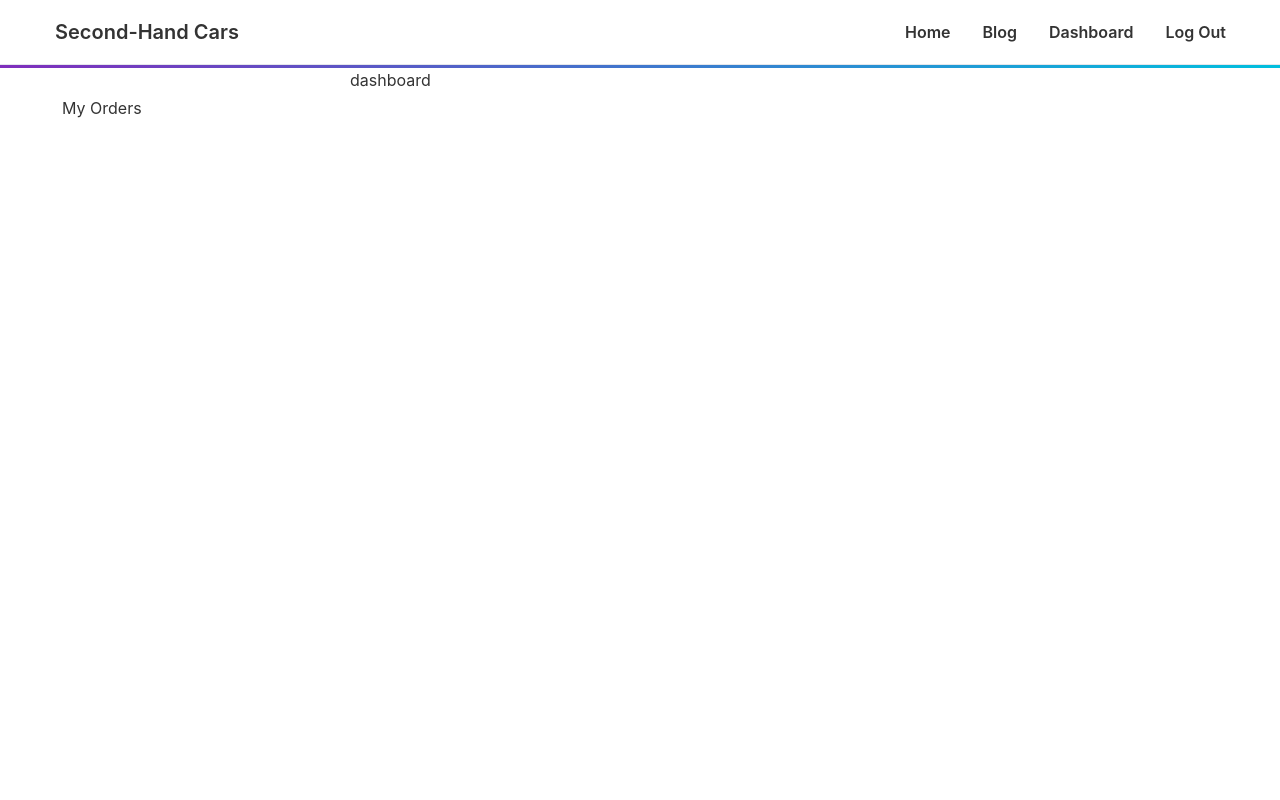
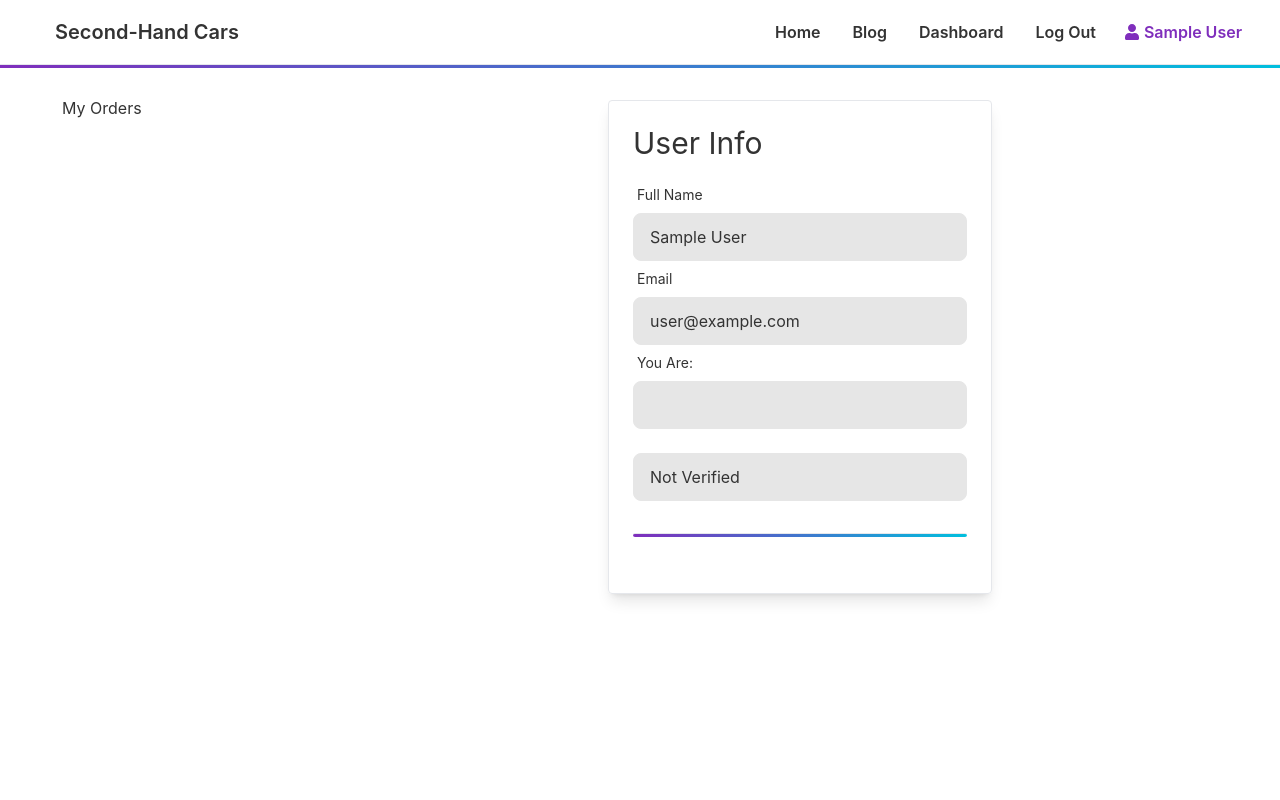
Before and after one commit to shamratPG/second-hand-cars-client, a React (Create React App) app: page /dashboard in a window 1280 px wide. Shown: the top 800 px of the page. Built offline with nearby package versions, Linux system fonts and the light colour scheme; no server answers; sample sign-in values are in the browser's storage.

Commit message:
updated product card

```diff
--- a/src/Components/Header.js
+++ b/src/Components/Header.js
@@ -1,5 +1,6 @@
 import React, { useContext } from 'react';
 import { Link, useLocation } from 'react-router-dom';
+import { FaUser } from 'react-icons/fa';
 import { AuthContext } from '../Context/AuthProvider';
 
 const Header = () => {
@@ -13,6 +14,10 @@ const Header = () => {
                 <>
                     <li className='font-semibold'><Link to='/dashboard'>Dashboard</Link></li>
                     <li className='font-semibold'><Link onClick={userLogOut}>Log Out</Link></li>
+                    <Link className='font-semibold flex items-center text-primary pl-3' to="/dashboard">
+                        <FaUser></FaUser>
+                        <p className='pl-1'>{user.displayName}</p>
+                    </Link>
                 </>
                 :
                 <>
--- a/src/Pages/CategoryPage/ProductCard/ProductCard.js
+++ b/src/Pages/CategoryPage/ProductCard/ProductCard.js
@@ -1,11 +1,16 @@
 import { useQuery } from '@tanstack/react-query';
-import { FaCheckCircle } from 'react-icons/fa';
-import React, { useState } from 'react';
-import Button from '../../../Components/Button';
+import { FaCheckCircle, FaMapMarkerAlt, FaRegCalendarAlt, FaRegClock } from 'react-icons/fa';
+import React from 'react';
 
 const ProductCard = ({ product, setSelectedProduct }) => {
 
-    const { _id, image, carName, sellerLocation, originalPrice, resalePrice, year, postedDate, sellerEmail, description } = product;
+    const { image, sellerLocation, carName, originalPrice, resalePrice, year, postedDate, sellerEmail, description } = product;
+    console.log(product)
+
+    const date = new Date();
+    const yearUsed = date.getFullYear() - year
+
+
 
     const { isLoading, data: sellerData = [] } = useQuery({
         queryKey: ["users", sellerEmail],
@@ -19,18 +24,28 @@ const ProductCard = ({ product, setSelectedProduct }) => {
             <progress className="progress w-56"></progress>
         </div>
     }
-    // picture, name, location, resale price, original price, years of use, the time when it got posted, the seller's name; if the seller is verified, there will be a blue tick next to their name and a Book now button
-
-
 
     return (
-        <div className="grid grid-cols-3 gap-6 border shadow-lg rounded">
-            <div className='col-span-3 md:col-span-1'>
+        <div className="grid grid-cols-5 gap-6 border shadow-lg rounded">
+            <div className='col-span-5 md:col-span-2'>
                 <img className='w-full h-full' src={image} alt="Movie" />
             </div>
-            <div className="col-span-3 md:col-span-2 p-4 h-full relative">
+            <div className="col-span-5 md:col-span-3 p-4 h-full relative">
                 <div>
-                    <h2 className="text-lg font-semibold ">{carName}</h2>
+                    <h2 className="text-lg font-semibold mb-2">{carName}</h2>
+                    <span className="text-sm flex items-center">
+                        <FaMapMarkerAlt className='text-blue-600 pr-1 text-lg'></FaMapMarkerAlt>
+                        {sellerLocation}
+                    </span>
+                    <span className="text-sm flex items-center">
+                        <FaRegClock className='text-blue-600 pr-1 text-lg'></FaRegClock>
+                        {`${yearUsed} Year${yearUsed > 1 ? 's' : ''} Used`}
+                    </span>
+                    <span className="text-sm flex items-center">
+                        <FaRegCalendarAlt className='text-blue-600 pr-1 text-lg'></FaRegCalendarAlt>
+                        {`Posted On: ${postedDate}`}
+                    </span>
+
                     <hr className='h-1 bg-gradient-to-r from-primary to-secondary max-w-xs my-2' />
                 </div>
 
@@ -41,7 +56,9 @@ const ProductCard = ({ product, setSelectedProduct }) => {
                     <p>{description.slice(0, 100)}...</p>
                 </div>
                 <div className='absolute bottom-4 flex items-center'>
-                    <span className='font-semibold text-secondary pr-2'>{sellerData.name}</span>
+                    <span className='font-semibold text-secondary pr-2'>
+                        <span className='text-neutral'>Seller: </span>{sellerData.name}
+                    </span>
                     {
                         sellerData.verified && <FaCheckCircle className='text-blue-600'></FaCheckCircle>
                     }
--- a/src/Pages/Dashboard/Dashboard.js
+++ b/src/Pages/Dashboard/Dashboard.js
@@ -1,9 +1,54 @@
-import React from 'react';
+import React, { useContext, useEffect, useState } from 'react';
+import { AuthContext } from '../../Context/AuthProvider';
 
 const Dashboard = () => {
+    const { user } = useContext(AuthContext);
+
+    const [userDbInfo, setUserDbInfo] = useState({})
+
+    useEffect(() => {
+        fetch(`http://localhost:5000/users/${user.email}`)
+            .then(res => res.json())
+            .then((data) => {
+                setUserDbInfo(data);
+            })
+    }, [user.email])
+    console.log(userDbInfo)
+
     return (
-        <div>
-            dashboard
+
+        <div className='flex justify-center items-center container mx-auto max-w-sm'>
+            <form className='w-full border border-1 p-6 shadow-lg rounded my-8'>
+                <h2 className="text-3xl mb-4">User Info</h2>
+                <div className="form-control w-full">
+                    <label className="label">
+                        <span className="label-text">Full Name</span>
+                    </label>
+                    <input name='name' type="text" value={user.displayName} className="input input-bordered input-primary w-full" disabled />
+                </div>
+                <div className="form-control w-full">
+                    <label className="label">
+                        <span className="label-text">Email</span>
+                    </label>
+                    <input name='email' type="text" value={user.email} className="input input-bordered input-primary w-full" disabled />
+                </div>
+
+                <div className="form-control w-full">
+                    <label className="label">
+                        <span className="label-text">You Are: </span>
+                    </label>
+                    <input name='email' type="text" value={userDbInfo?.role?.toUpperCase()} className="input input-bordered input-primary w-full" disabled />
+                </div>
+                <br />
+
+                <div className="form-control w-full">
+                    <input name='email' type="text" value={userDbInfo?.verified ? 'Verified' : 'Not Verified'} className="input input-bordered input-primary w-full" disabled />
+                </div>
+
+
+                <hr className="my-8 w-full h-1 bg-gradient-to-r from-primary to-secondary rounded " />
+            </form>
+
         </div>
     );
 };
```
